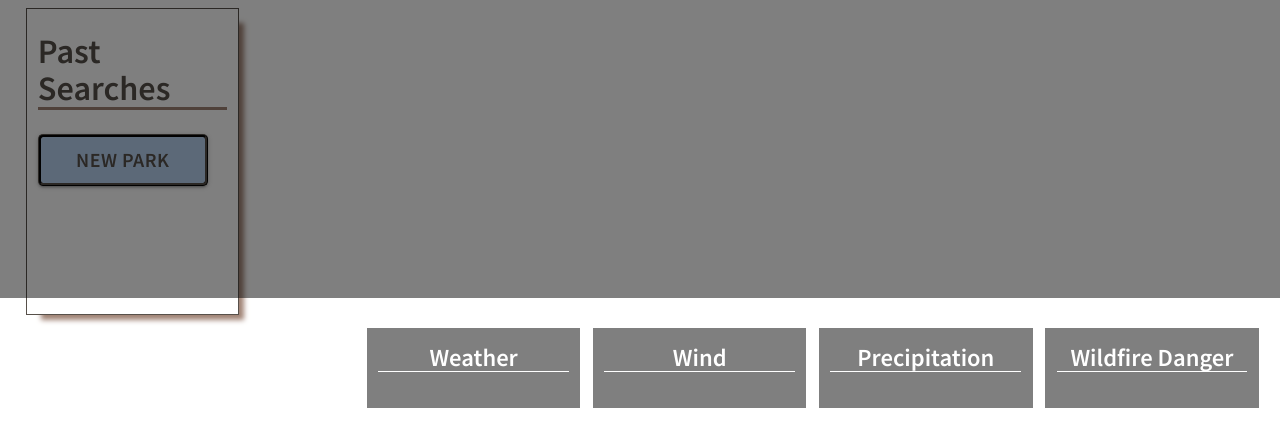
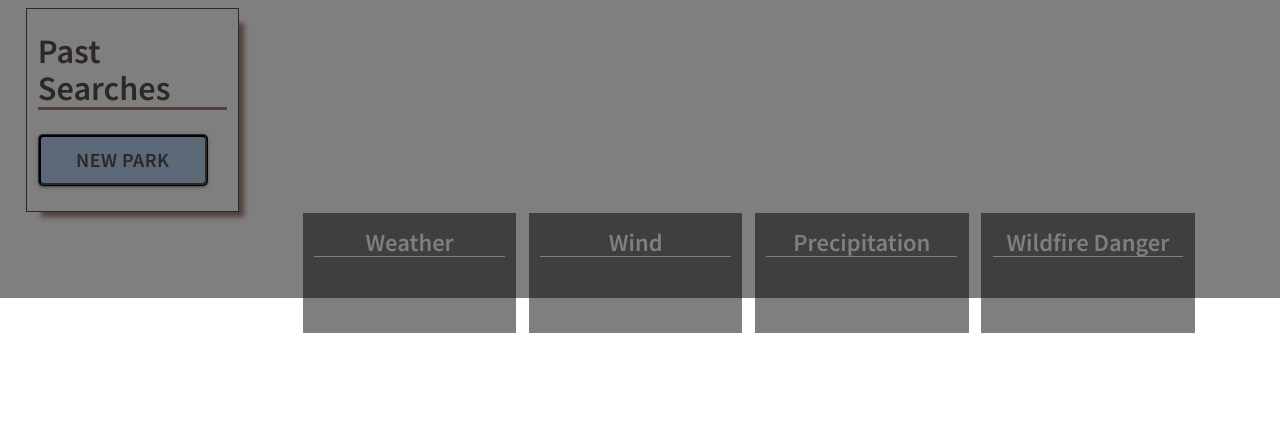
Before and after one commit to chuck2076/Weather_Wildfire_App, a plain HTML site: page index.html in a window 1280 px wide. Shown: the part 502-948 px from the top of the page. Drawn offline with nearby package versions, Linux system fonts and the light colour scheme.

Commit message:
changes to parkName, li boxes and past search box

```diff
--- a/Develop/style.css
+++ b/Develop/style.css
@@ -48,10 +48,10 @@ textarea {
   border: 1px solid #57504A;
   box-shadow: 10px 10px 5px -5px #a08375;
   margin-left: 2%;
-  margin-right: 10%;
+  margin-right: 5%;
   color: #57504A;
-  margin-bottom: 10%;
-  padding-bottom: 10%;
+  margin-bottom: 2%;
+  padding-bottom: 2%;
   display: block;
 }
 
@@ -101,8 +101,6 @@ h5 {
     transition: all 0.3s ease-in-out;
   }
 
-
-
 #submit {
   border: 3px ridge #57504A;
   border-radius: 5px;
@@ -128,17 +126,22 @@ h5 {
 
 }
 
+.parkName {
+  color: white;
+  font-size: xx-large;
+  margin-top: 0px;
+  padding-top: 15%;
+  text-shadow: 3px 3px #57504a;
+}
 
 .li1 {
   display: inline-flex;
   flex-direction: column;
   background-color: rgba(0, 0, 0, .5);
   color: #fff;
-  margin-top: 25%;
-  margin-right: 1%;
-  height: 10%;
+  margin: 1%;
+  height: 15%;
   text-align:center;
-
 
 }
 
```
